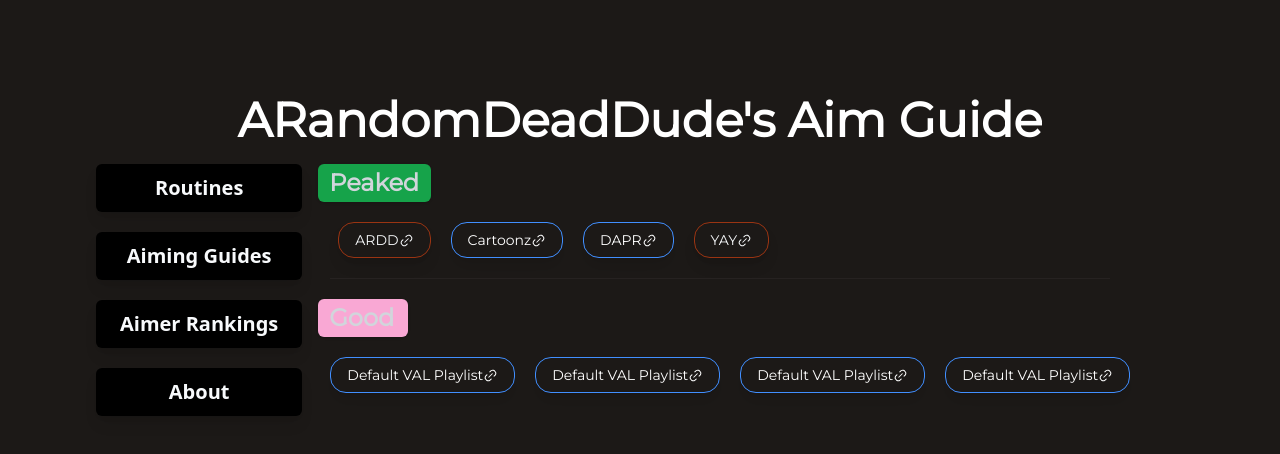
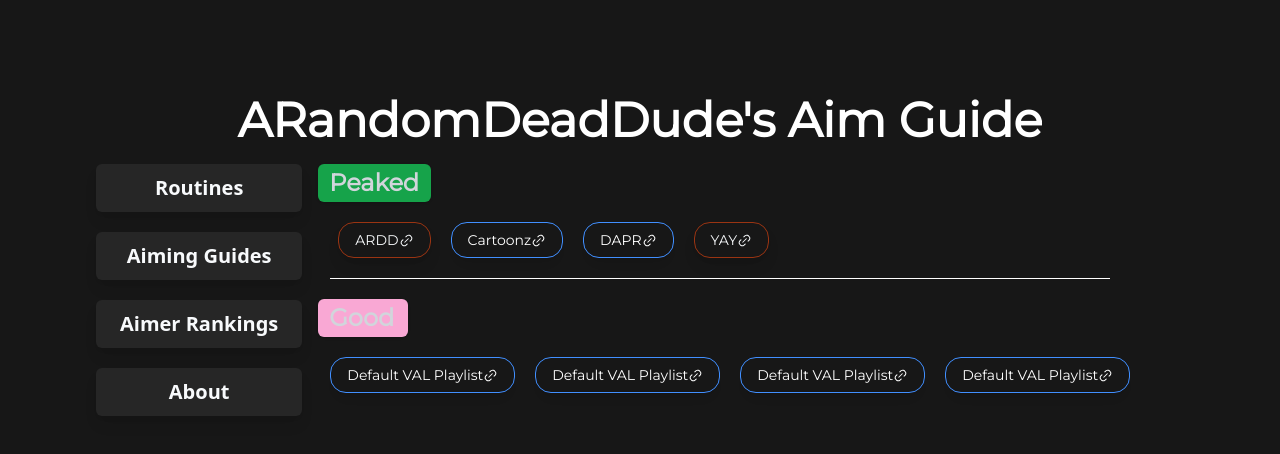
Before and after one commit to thoroughgood/ARDDWebsite, a Next.js app: page / in a window 1280 px wide. Shown: the top 454 px of the page. Built offline with nearby package versions, Linux system fonts and the light colour scheme.

Commit message:
modifying background colour for a more cohesive colour palette

```diff
--- a/app/page.tsx
+++ b/app/page.tsx
@@ -15,7 +15,7 @@ export default function Home() {
   //Use state to manage what content is shown, routines by default
   const [topic, setTopic] = useState('routines');
   return (
-    <main className="w-full bg-stone-900 p-24 min-h-screen">
+    <main className="w-full bg-neutral-900 p-24 min-h-screen">
       <div className="flex w-full justify-center pb-5 text-5xl font-bold text-white">
         ARandomDeadDude's Aim Guide
       </div>
@@ -69,7 +69,7 @@ export default function Home() {
                   YAY
                 </RoutineCard>
               </div>
-              <Separator className="bg-stone-800/80 ml-3 w-[96%]" />
+              <Separator className="bg-white ml-3 w-[96%]" />
               <Badge className="bg-pink-300 max-h-12 w-[90px]">
                 <h1 className="text-2xl font-bold text-gray-300">
                   Good
--- a/components/topicButton.tsx
+++ b/components/topicButton.tsx
@@ -21,7 +21,7 @@ export default function TopicButton({
   console.log(isHovered);
   return (
     <Button
-      className="bg-black p-6 font-sans text-xl font-bold shadow-lg duration-1000 ease-in-out hover:scale-105"
+      className="p-6 bg-neutral-800 font-sans text-xl font-bold shadow-lg duration-1000 ease-in-out hover:scale-105"
       onMouseOver={() => setIsHovered(true)}
       onMouseOut={() => setIsHovered(false)}
       onClick={onClick}
```
